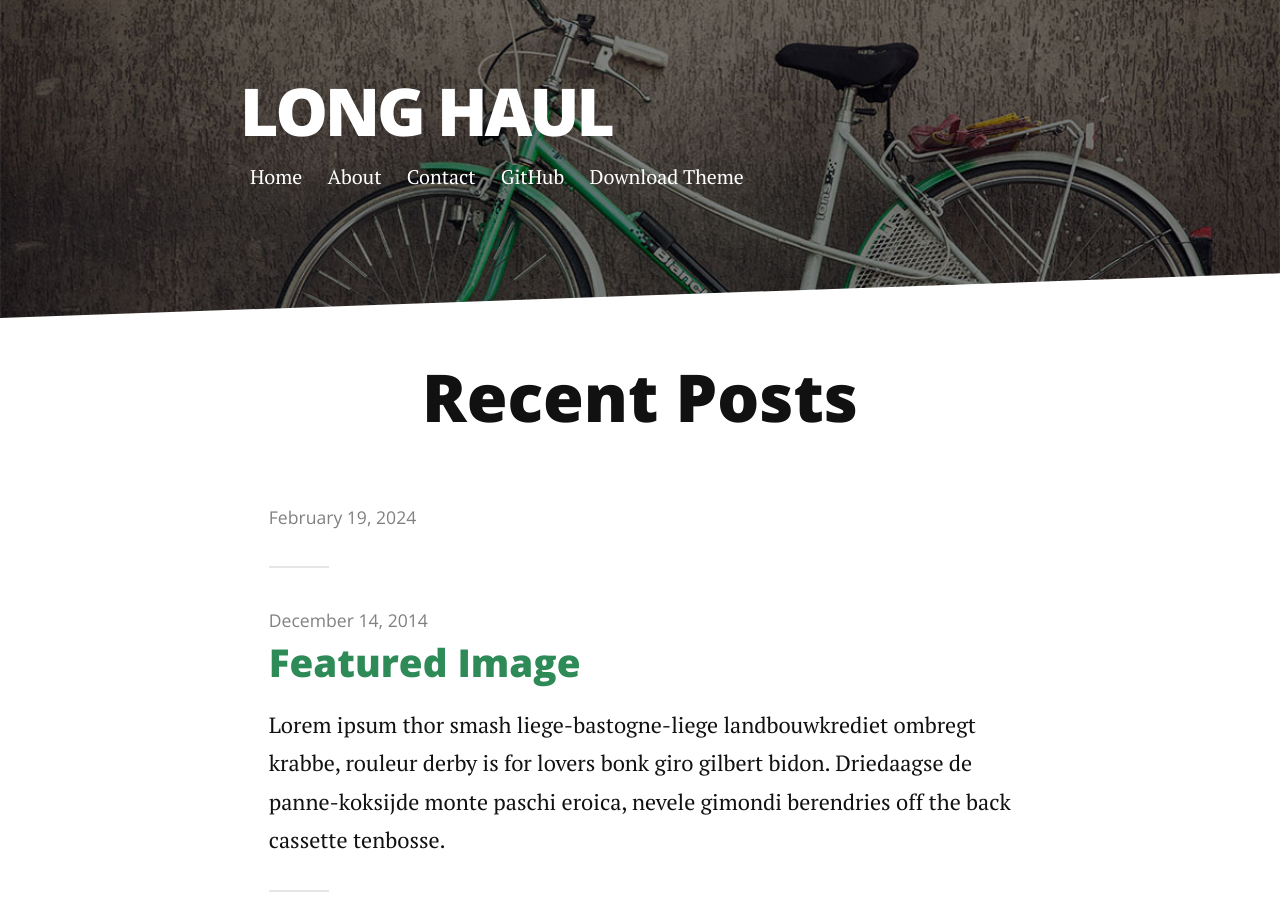
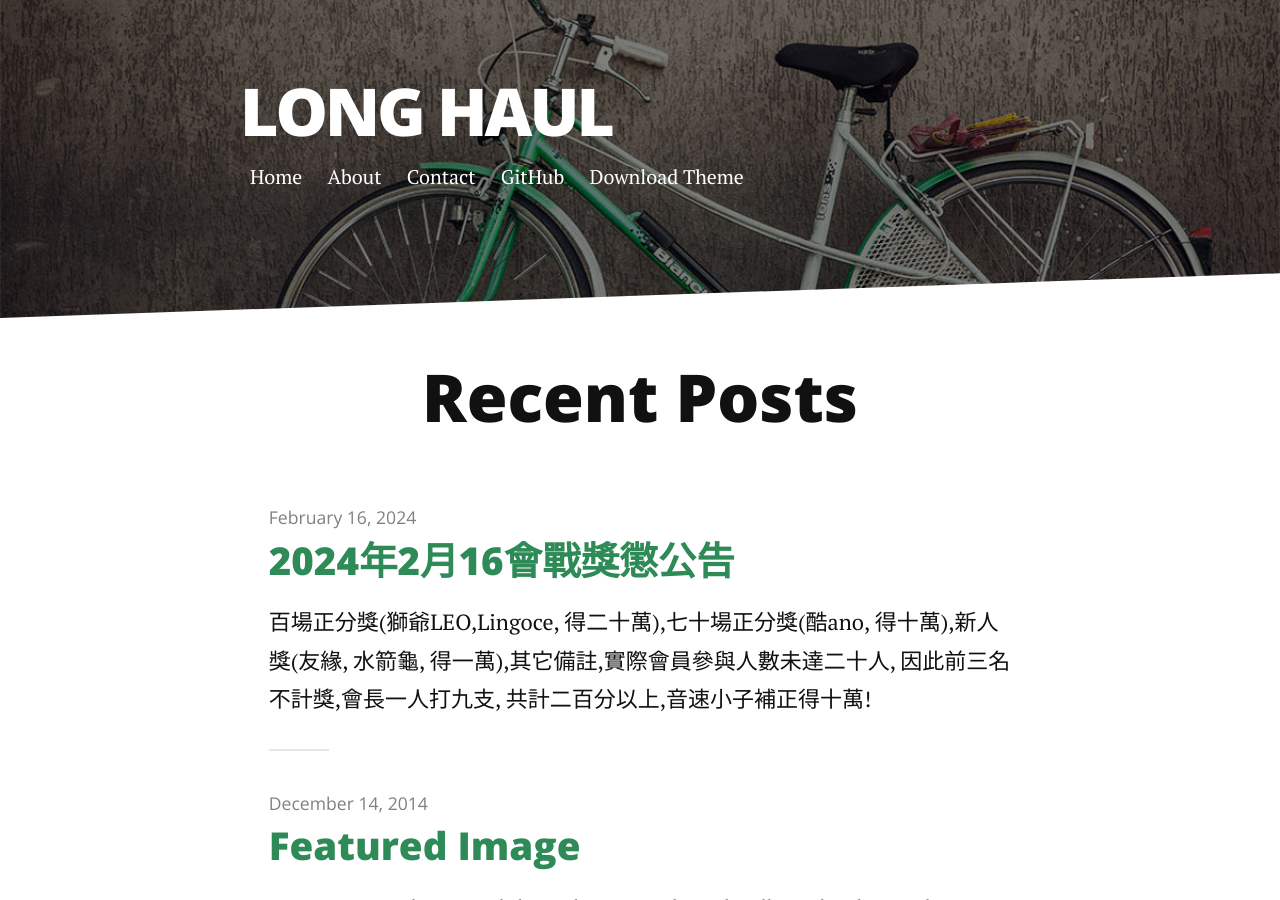
Before and after one commit to jetbomb2012/beloved, a Jekyll site: the page built from index.html, in a window 1280 px wide and 900 px high. Built offline with Jekyll 4.4.1, drawn with Linux system fonts in a browser that asks for light colours; nearby versions of some CDN libraries; the list of posts is cut into pages by our own code.

Commit message:
Update 2014-12-15-example-post-formatting.markdown

```diff
--- a/_posts/2014-12-15-example-post-formatting.markdown
+++ b/_posts/2014-12-15-example-post-formatting.markdown
@@ -2,7 +2,7 @@
 layout: post
 title:  "2024年2月16會戰獎懲公告"
 date:   2024-2-16
-description: 百場正分獎:獅爺LEO,Lingoce, 得二十萬,七十場正分獎:酷ano, 得十萬,新人獎: 友緣, 水箭龜, 得一萬,其它備註,實際會員參與人數未達二十人, 因此前三名不計獎,會長一人打九支, 共計二百分以上,音速小子補正得十萬!
+description: 百場正分獎(獅爺LEO,Lingoce, 得二十萬),七十場正分獎(酷ano, 得十萬),新人獎(友緣, 水箭龜, 得一萬),其它備註,實際會員參與人數未達二十人, 因此前三名不計獎,會長一人打九支, 共計二百分以上,音速小子補正得十萬!
 
 
 
```
